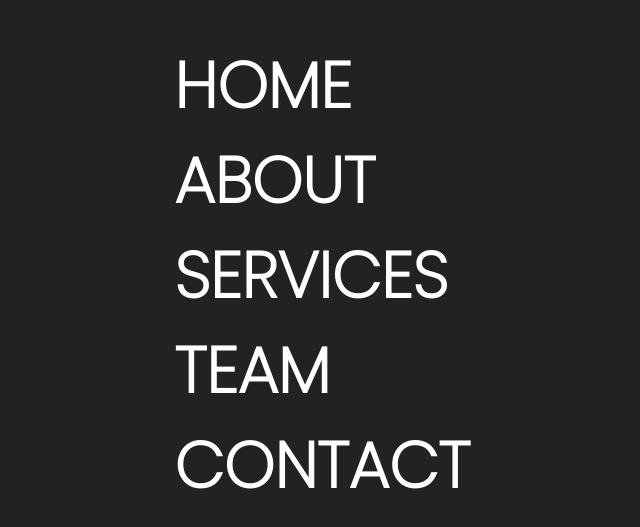
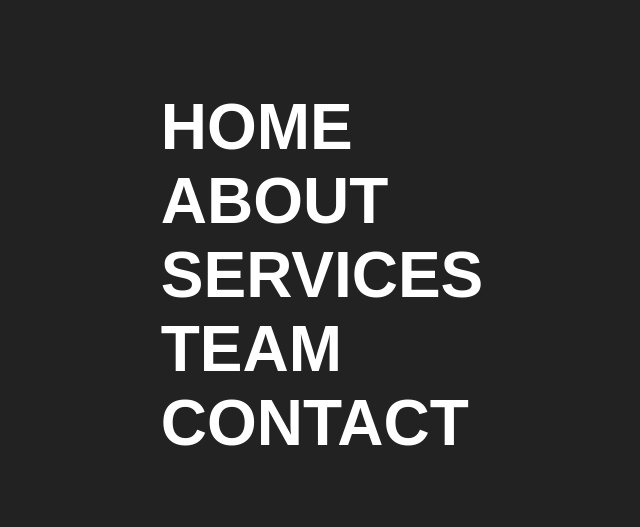
Before and after one commit to Revan0402/T2, a plain HTML site: page index.html in a window 1280 px wide. Shown: the part 125-652 px from the top of the page, without its empty margins (318-958 px from the left). Drawn offline with Linux system fonts and the light colour scheme.

Commit message:
Update style.css

```diff
--- a/style.css
+++ b/style.css
@@ -4,7 +4,7 @@
     margin: 0;
     padding: 0;
     box-sizing: border-box;
-    font-family: 'Poppins',sans-serif;
+    font-family: "Arial";
 }
 section
 {
```
